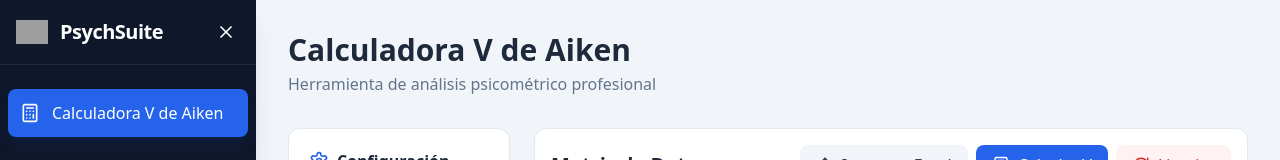
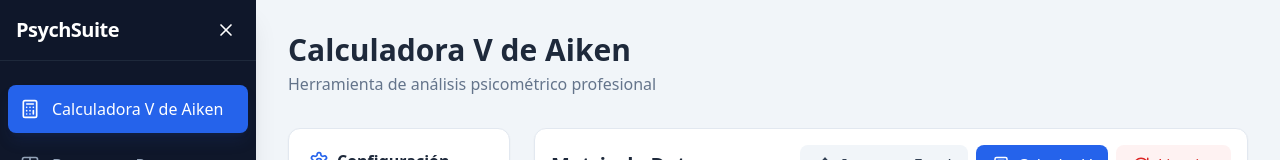
Before and after one commit to Daredevil-Left/PsychSuite, a React (Vite) app: page / in a window 1280 px wide. Shown: the top 160 px of the page. Built offline with nearby package versions, Linux system fonts and the light colour scheme; grey boxes are pictures that could not be loaded.

Commit message:
Remove logo from sidebar, keep only as favicon

```diff
--- a/src/App.jsx
+++ b/src/App.jsx
@@ -1366,12 +1366,7 @@ const App = () => {
                 className={`${isSidebarOpen ? 'w-64' : 'w-20'} bg-slate-900 text-white transition-all duration-300 flex flex-col sticky top-0 h-screen z-30 shadow-xl`}
             >
                 <div className="p-4 flex items-center justify-between border-b border-slate-800">
-                    {isSidebarOpen && (
-                        <div className="flex items-center gap-3">
-                            <img src="/logo.png" alt="Logo" className="w-8 h-8 object-contain" />
-                            <span className="font-bold text-xl tracking-tight">PsychSuite</span>
-                        </div>
-                    )}
+                    {isSidebarOpen && <span className="font-bold text-xl tracking-tight">PsychSuite</span>}
                     <button onClick={() => setSidebarOpen(!isSidebarOpen)} className="p-1 hover:bg-slate-800 rounded">
                         {isSidebarOpen ? <X size={20} /> : <Menu size={20} />}
                     </button>
```
Also changed, not shown: 1 other file (tests, documents, lock files or other folders).
